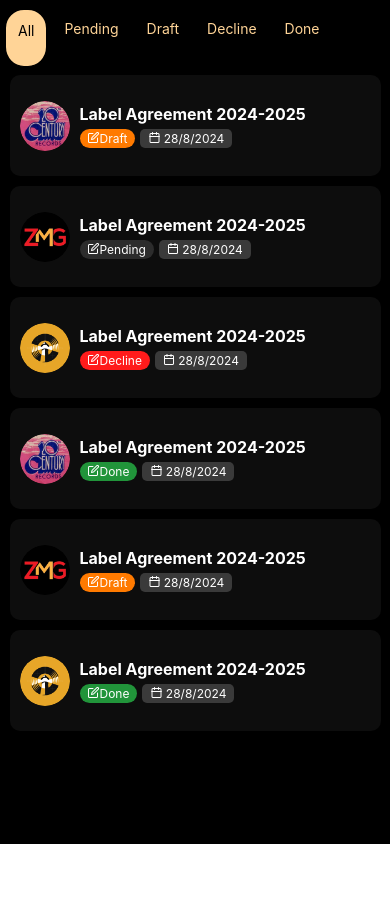
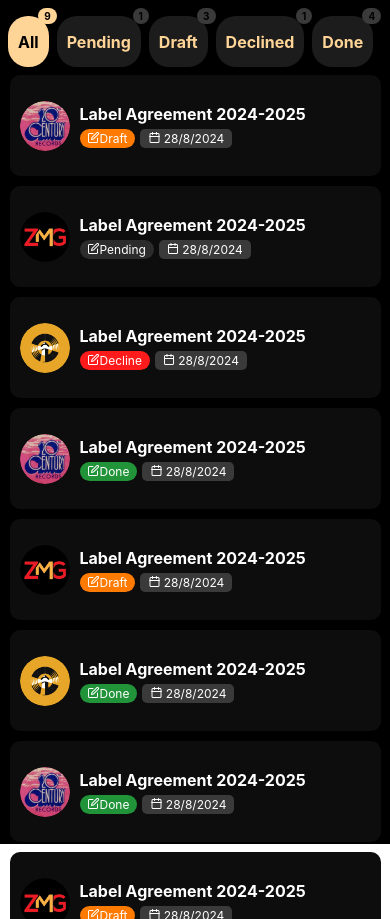
Before and after one commit to NaumanRecat/ZoahMusicGroup, a React Native app: screen /Document in a window 390 px wide. Built offline with nearby package versions, Linux system fonts and the light colour scheme.

Commit message:
LAST PUSH

```diff
--- a/screen/navigator/Document.js
+++ b/screen/navigator/Document.js
@@ -5,17 +5,20 @@ import Icon from 'react-native-vector-icons/Feather';
 
 const Document = (props) => {
     const [data, setData] = useState([
-        { title: 'All' },
-        { title: 'Pending' },
-        { title: 'Draft' },
-        { title: 'Decline' },
-        { title: 'Done' }
+        { title: 'All', status: 'All' },
+        { title: 'Pending', status: 'Pending' },
+        { title: 'Draft', status: 'Draft' },
+        { title: 'Declined', status: 'Decline' },
+        { title: 'Done', status: 'Done' }
     ]);
 
     const [show, setShow] = useState([
         { title: 'Label Agreement 2024-2025', image: require('../assests/Ellipse.png'), status: 'Draft' },
         { title: 'Label Agreement 2024-2025', image: require('../assests/Ellipse1.png'), status: 'Pending' },
         { title: 'Label Agreement 2024-2025', image: require('../assests/Ellipse2.png'), status: 'Decline' },
+        { title: 'Label Agreement 2024-2025', image: require('../assests/Ellipse.png'), status: 'Done' },
+        { title: 'Label Agreement 2024-2025', image: require('../assests/Ellipse1.png'), status: 'Draft' },
+        { title: 'Label Agreement 2024-2025', image: require('../assests/Ellipse2.png'), status: 'Done' },
         { title: 'Label Agreement 2024-2025', image: require('../assests/Ellipse.png'), status: 'Done' },
         { title: 'Label Agreement 2024-2025', image: require('../assests/Ellipse1.png'), status: 'Draft' },
         { title: 'Label Agreement 2024-2025', image: require('../assests/Ellipse2.png'), status: 'Done' },
@@ -38,21 +41,49 @@ const Document = (props) => {
         }
     };
 
+    const getItemCount = (status) => {
+        if (status === 'All') {
+            return show.length;
+        }
+        return show.filter(item => item.status === status).length;
+    };
+
     const renderItem = ({ item }) => {
-        const isSelected = selectedStatus === item.title;
+        const isSelected = selectedStatus === item.status;
+        const itemCount = getItemCount(item.status);
+
         return (
             <TouchableOpacity
-                onPress={() => setSelectedStatus(item.title)} // Set the selected status
+                onPress={() => setSelectedStatus(item.status)} // Set the selected status
                 style={{
-                    marginLeft: W(1),
-                    padding: 12,
-                    borderBottomWidth: 1,
-                    borderRadius: isSelected ? 20 : 0,
-                    backgroundColor: isSelected ? '#FFD497' : 'transparent',
-                    borderWidth: isSelected ? 2 : 0
+                    marginLeft: W(2),
+                    padding: 10,
+                    backgroundColor: isSelected ? '#FFD497' : '#1c1c1c',
+                    borderRadius: 20,
+                    alignItems: 'center',
+                    justifyContent: 'center',
+                    marginTop:H(1)
                 }}
             >
-                <Text style={{ color: isSelected ? 'black' : '#FFD497' }}>{item.title}</Text>
+                {/* Number Badge */}
+                <View style={{
+                    position: 'absolute',
+                    top: -8,
+                    right: -8,
+                    backgroundColor: isSelected ? '#FFD497' : '#3a3a3a',
+                    borderRadius: 10,
+                    paddingHorizontal: 6,
+                    paddingVertical: 2,
+                    zIndex: 1,
+                }}>
+                    <Text style={{ color: '#000', fontSize: 10, fontWeight: 'bold' }}>
+                        {itemCount}
+                    </Text>
+                </View>
+
+                <Text style={{ color: isSelected ? '#000' : '#FFD497', fontSize: 16, fontWeight: 'bold' }}>
+                    {item.title}
+                </Text>
             </TouchableOpacity>
         );
     };
@@ -142,6 +173,7 @@ const Document = (props) => {
                     renderItem={renderItem}
                     keyExtractor={(item, index) => index.toString()}
                     horizontal={true}
+                    showsHorizontalScrollIndicator={false}
                 />
            </View>
 
```
